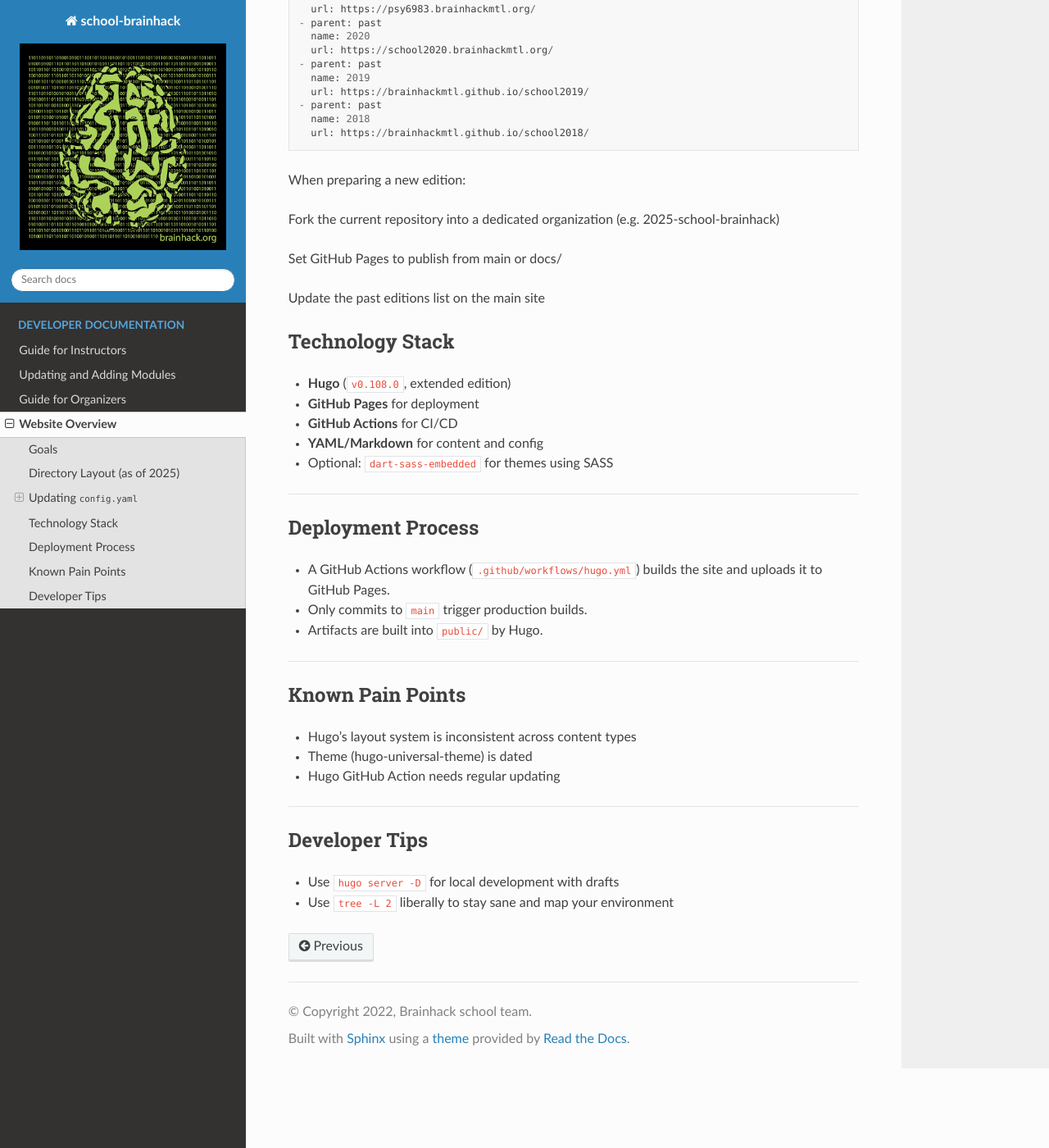
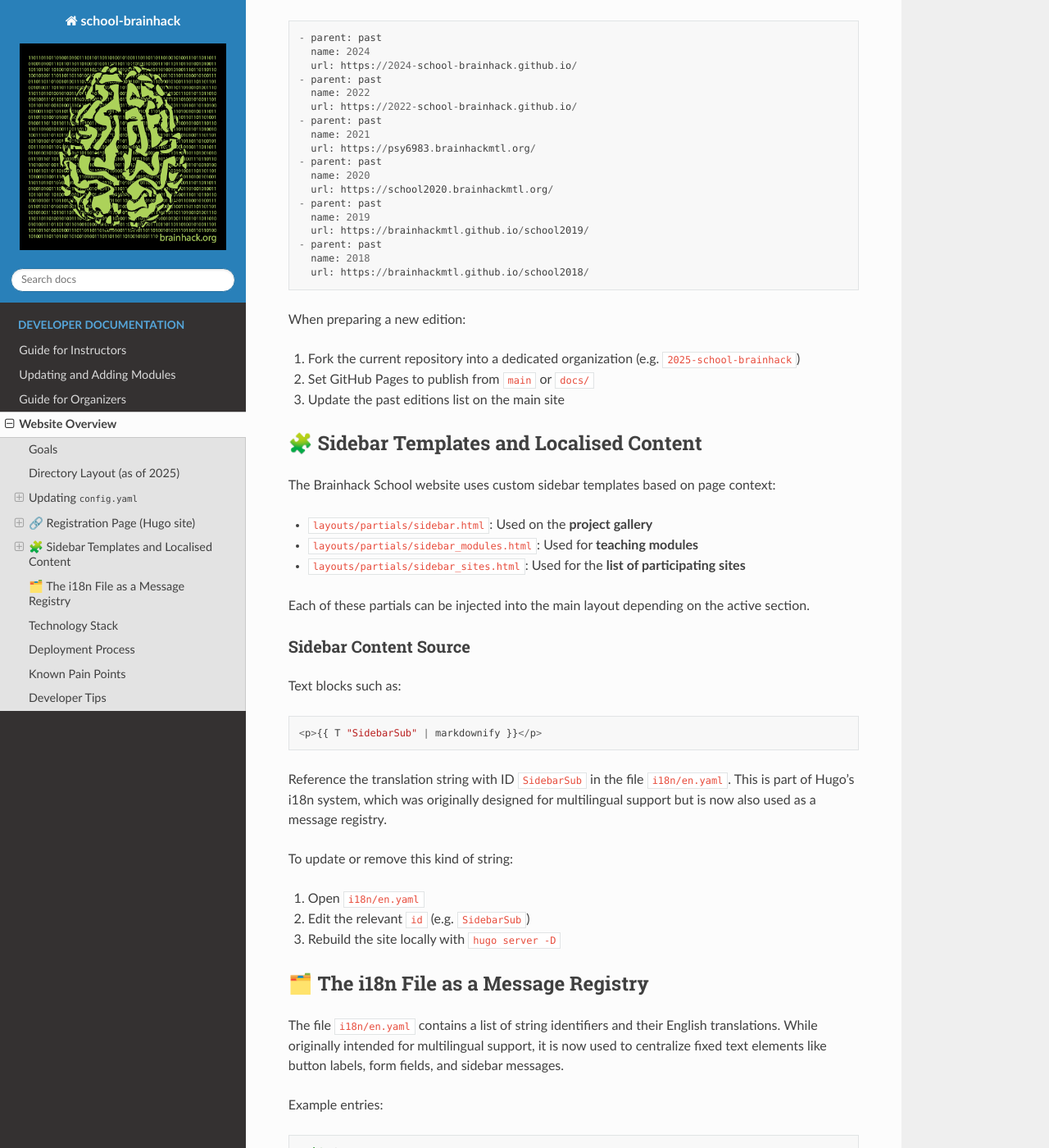
Before and after one commit to school-brainhack/school-brainhack.readthedocs.org, a Sphinx documentation site: the page built from docs/source/dev/website.md, in a window 1280 px wide and 1400 px high, scrolled down 4824 px. Shown: the whole window at 82% size. Built offline with Sphinx 7.4.7 and the Read the Docs theme 3.1.0, drawn with Linux system fonts in a browser that asks for light colours; some of the changed text lies outside the part shown.

Commit message:
Documenting hidden features of the website :eyeroll:

````diff
--- a/docs/source/dev/website.md
+++ b/docs/source/dev/website.md
@@ -1,6 +1,6 @@
 # Website Overview
 
-This document provides a technical overview of the Brainhack School website infrastructure. It is intended for developers and maintainers.
+This document provides a technical overview of the Brainhack School website infrastructure. It is intended for developers and maintainers. The main website repository is hosted at: [https://github.com/school-brainhack/school-brainhack.github.io](https://github.com/school-brainhack/school-brainhack.github.io) and the website is live at: [https://school-brainhack.github.io](https://school-brainhack.github.io)
 
 ## Goals
 
@@ -197,13 +197,21 @@ To add a new site:
 
 ---
 
-### 🔗 Registration Page (Hugo site)
+## 🔗 Registration Page (Hugo site)
 
 To edit the registration page on the main website, update the Markdown file:
+
 ```
 content/en/register.md
 ```
-Embed the Google Form using standard HTML inside the markdown file.
+
+Embed the Google Form using standard HTML inside the markdown file, for example:
+
+```html
+<iframe src="https://docs.google.com/forms/d/e/EXAMPLE_FORM_ID/viewform?embedded=true" width="100%" height="1200" frameborder="0" marginheight="0" marginwidth="0">Loading…</iframe>
+```
+
+Replace the `EXAMPLE_FORM_ID` with the actual form ID provided by Google.
 
 ### 🌐 Managing Past Editions
 
@@ -231,12 +239,57 @@ The past editions are referenced in the main site's config (usually in the navig
   url: https://brainhackmtl.github.io/school2018/
 ```
 When preparing a new edition:
+1. Fork the current repository into a dedicated organization (e.g. `2025-school-brainhack`)
+2. Set GitHub Pages to publish from `main` or `docs/`
+3. Update the past editions list on the main site
+## 🧩 Sidebar Templates and Localised Content
 
-Fork the current repository into a dedicated organization (e.g. 2025-school-brainhack)
+The Brainhack School website uses custom sidebar templates based on page context:
 
-Set GitHub Pages to publish from main or docs/
+- `layouts/partials/sidebar.html`: Used on the **project gallery**
+- `layouts/partials/sidebar_modules.html`: Used for **teaching modules**
+- `layouts/partials/sidebar_sites.html`: Used for the **list of participating sites**
 
-Update the past editions list on the main site
+Each of these partials can be injected into the main layout depending on the active section.
+
+### Sidebar Content Source
+
+Text blocks such as:
+
+```go
+<p>{{ T "SidebarSub" | markdownify }}</p>
+```
+
+Reference the translation string with ID `SidebarSub` in the file `i18n/en.yaml`. This is part of Hugo’s i18n system, which was originally designed for multilingual support but is now also used as a message registry.
+
+To update or remove this kind of string:
+
+1. Open `i18n/en.yaml`
+2. Edit the relevant `id` (e.g. `SidebarSub`)
+3. Rebuild the site locally with `hugo server -D`
+
+## 🗂️ The i18n File as a Message Registry
+
+The file `i18n/en.yaml` contains a list of string identifiers and their English translations. While originally intended for multilingual support, it is now used to centralize fixed text elements like button labels, form fields, and sidebar messages.
+
+Example entries:
+
+```yaml
+- id: home
+  translation: "Home"
+- id: contactTitle
+  translation: "Contact"
+- id: contactForm
+  translation: "Contact form"
+- id: contactName
+  translation: "Your Name"
+- id: contactSend
+  translation: "Send Message"
+```
+
+To locate uneditable static text, search this file using `grep`.
+
+---
 
 ## Technology Stack
 
````
